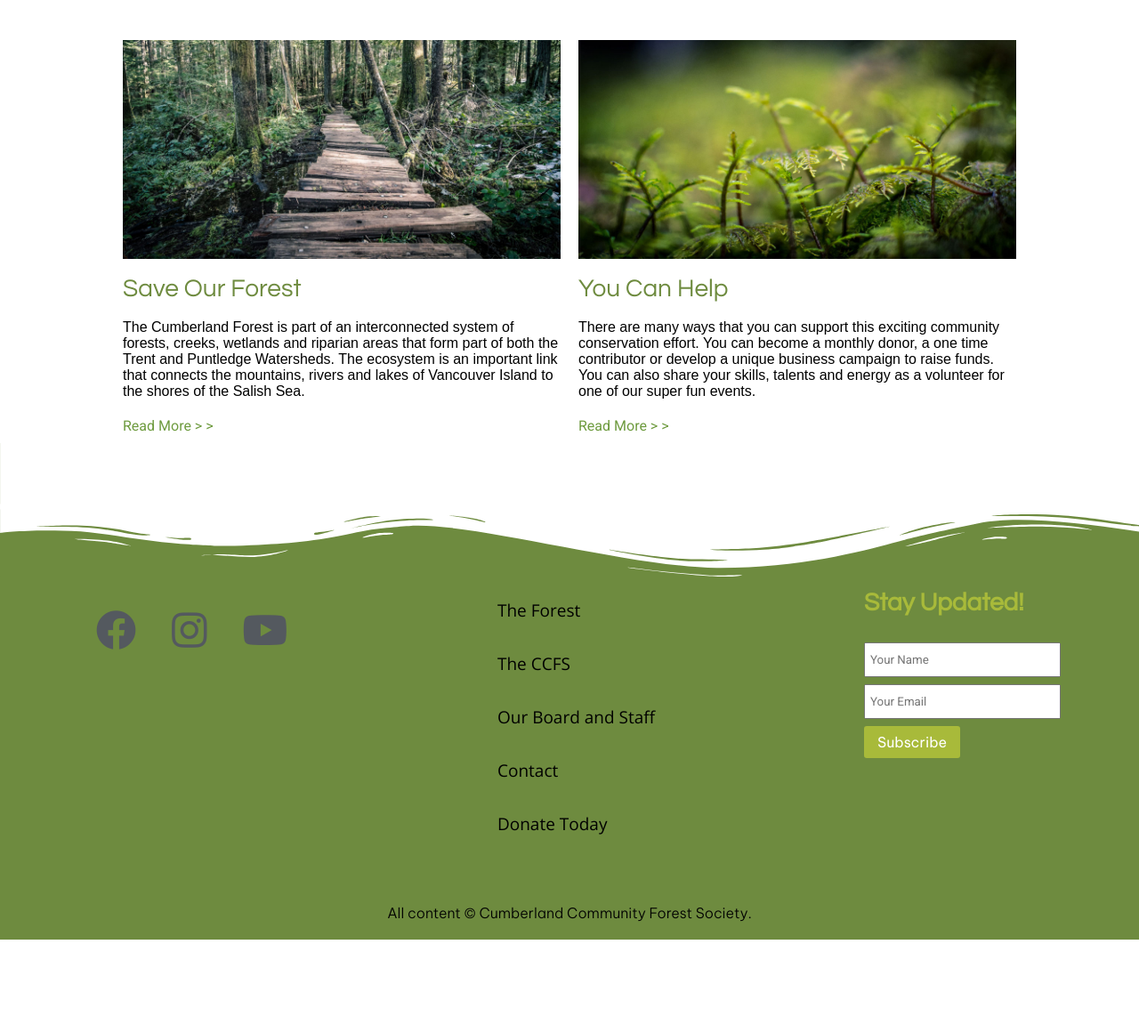
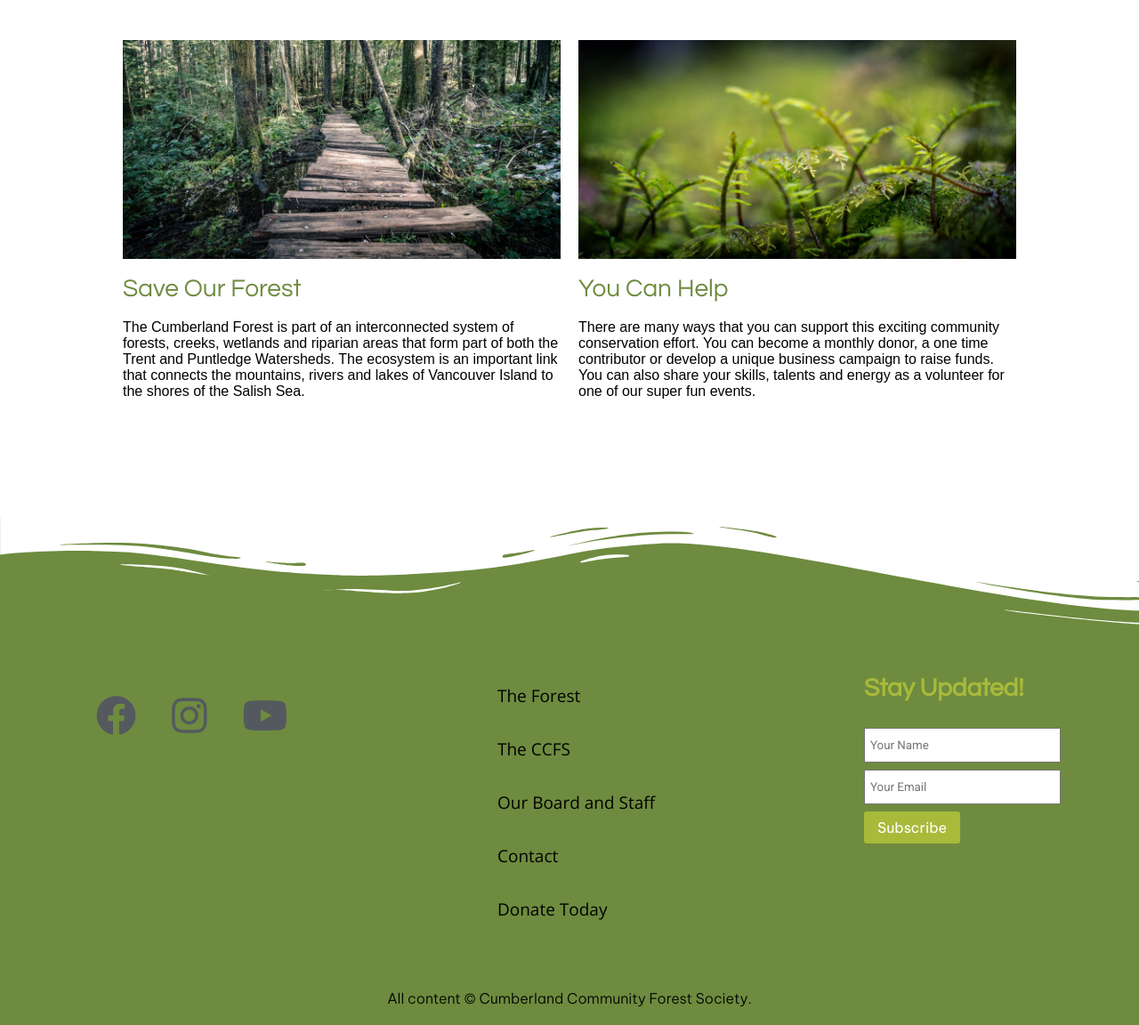
Before and after one commit to Maandarr/Capstone-CCFS, a React (Create React App) app: page / in a window 1280 px wide. Shown: the part 1770-2922 px from the top of the page at 89% size. Before the commit the page ends 2826 px from the top, so only its background shows below. Built offline with nearby package versions, Linux system fonts and the light colour scheme.

Commit message:
Fix footer svg for large screens. Decrease size of video header on home for smaller screens

```diff
--- a/src/components/css/Footer.css
+++ b/src/components/css/Footer.css
@@ -82,3 +82,11 @@ footer {
     margin-right: auto;
   }
 }
+
+@media screen and (min-width: 961px) {
+  .footer-container::before {
+    transform: translateY(-30%);
+    height: 130px;
+    margin-top: -60px;
+    }
+}
--- a/src/components/css/home.css
+++ b/src/components/css/home.css
@@ -9,6 +9,7 @@
   color: #fff;
   font-family: "Roboto", sans-serif;
   font-weight: 300;
+  overflow-wrap: break-word;
 }
 
 #video {
@@ -135,8 +136,15 @@
     margin-left: auto;
     margin-right: auto;
   }
+  #video {
+    height: 30vh;
+
+  }
+  .home-title {
+    height: 30vh;
+
+  }
 }
-
 
 @media screen and (max-width: 767px) {
 
--- a/src/components/css/the-forest.css
+++ b/src/components/css/the-forest.css
@@ -22,7 +22,7 @@
   overflow-wrap: break-word;
 }
 .main-info > p,
-.donate-aside > p{
+.donate-aside > p {
   font-family: "Be Vietnam", sans-serif;
   font-size: 16px;
   font-weight: 300;
@@ -52,15 +52,24 @@
 }
 
 @media screen and (max-width: 767px) {
-
 }
 
 @media screen and (max-width: 960px) {
   .forest-container {
     flex-direction: column;
   }
-    .main-info, .donate-aside {
+  .main-info,
+  .donate-aside {
     width: 100%;
   }
-
 }
+@media screen and (min-width: 961px) {
+  .forest,
+  .board,
+  .ccfs,
+  .donation-content,
+  .home-container,
+  .contact {
+    padding-bottom: 12vh;
+  }
+}
```
Also changed, not shown: 1 other file (tests, documents, lock files or other folders). Lines whose indentation alone changed are shown as unchanged.
